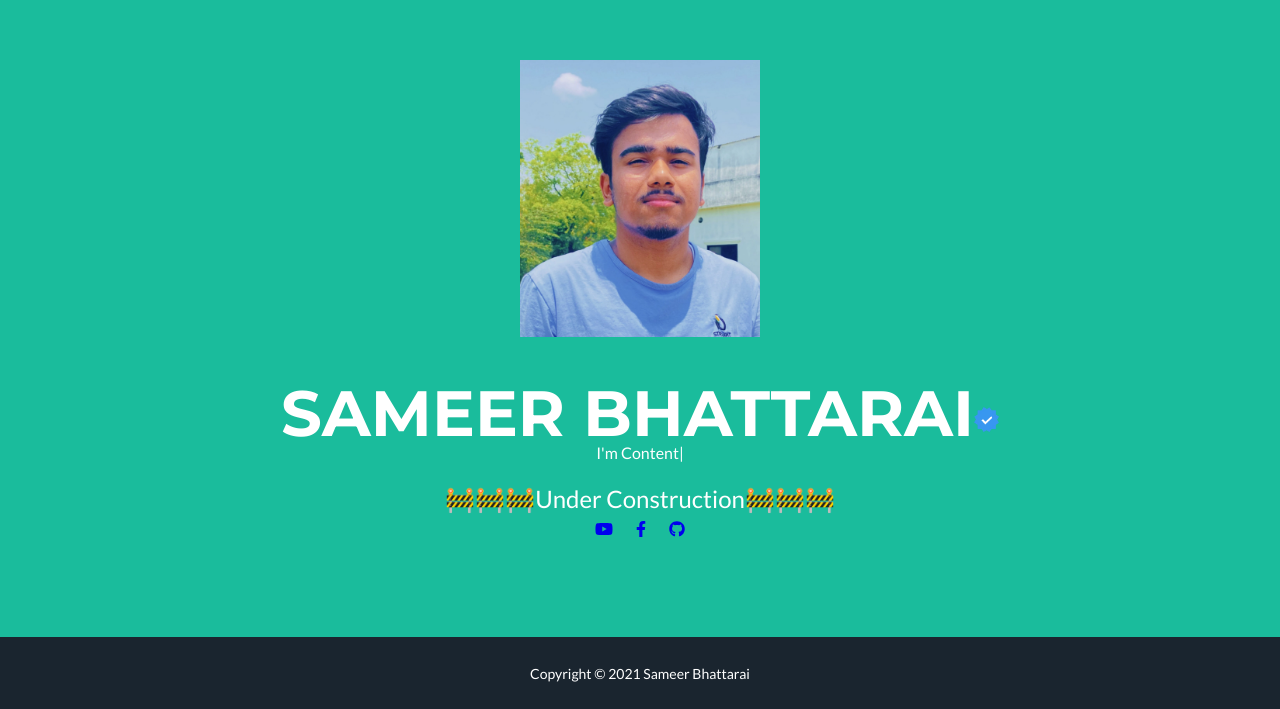
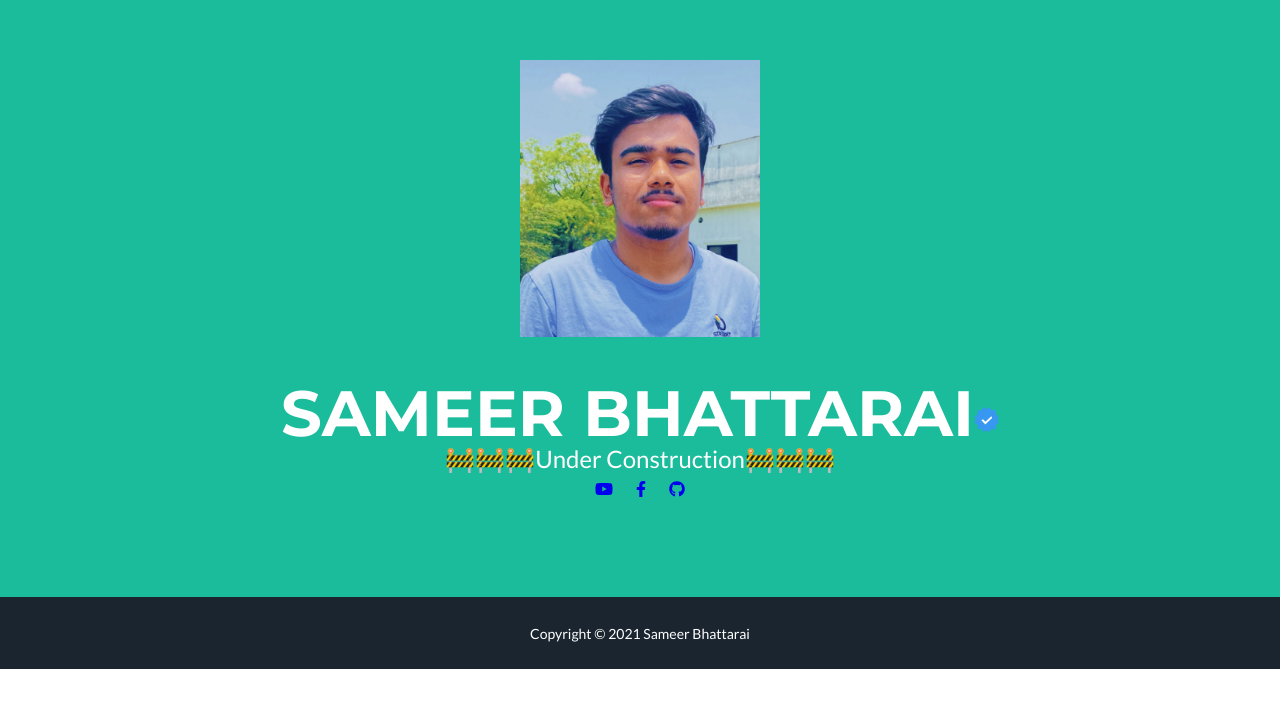
Before and after one commit to Sameer0980/sameerbhattarai, a plain HTML site: page index.html in a window 1280 px wide. Shown: the part 140-849 px from the top of the page. After the commit the page ends 809 px from the top, so only its background shows below. Drawn offline with nearby package versions, Linux system fonts and the light colour scheme.

Commit message:
Update index.html

```diff
--- a/index.html
+++ b/index.html
@@ -43,7 +43,6 @@
                 <!-- Masthead Heading-->
                 <h1 class="masthead-heading text-uppercase mb-0">Sameer Bhattarai<img src="vlogo.png" alt="verified" width="25" height="25"></h1>
                 <!-- Masthead Subheading-->
-                 <p>I'm <span class="typed" data-typed-items="Student, Learner, Tenacious">Content</span><span class="typed-cursor">|</span></p>
                 <p class="masthead-subheading font-weight-light mb-0">🚧🚧🚧Under Construction🚧🚧🚧</p>
                 <nav>
                     <a href="https://youtu.be/dQw4w9WgXcQ"><i class="fab fa-youtube"></i></a>
```
